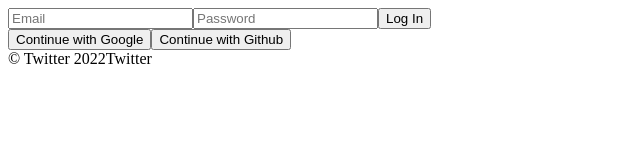
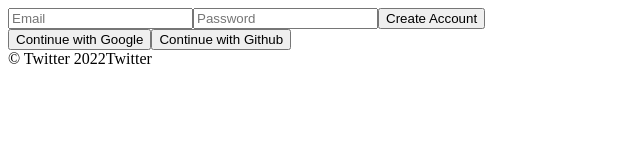
Before and after one commit to vi2920va/twitter-firebase-web, a React (Create React App) app: page /#/ in a window 1280 px wide. Shown: the top 160 px of the page, without its empty margins (0-640 px from the left). Built offline with nearby package versions, Linux system fonts and the light colour scheme; no server answers.

Commit message:
:heavy_plus_sign: Add - Creating Account

```diff
--- a/src/App.tsx
+++ b/src/App.tsx
@@ -4,7 +4,6 @@
 
 function App() {
   const [isLoggedIn, setIsLoggedIn] = useState(authService.currentUser);
-  console.log(isLoggedIn);
   return (
     <>
       <AppRouter isLoggedIn={isLoggedIn} />
--- a/src/routes/Auth.tsx
+++ b/src/routes/Auth.tsx
@@ -1,8 +1,10 @@
 import React, { useState } from "react";
+import { authService } from "../firebase";
 
 const Auth = () => {
   const [email, setEmail] = useState("");
   const [password, setPassword] = useState("");
+  const [newAccount, setNewAccount] = useState(true);
   const handleInput = (event: React.ChangeEvent<HTMLInputElement>) => {
     const { name, value } = event.currentTarget;
     switch (name) {
@@ -14,14 +16,28 @@
         break;
     }
   };
-  const onSubmit = (event: React.FormEvent<HTMLFormElement>) => {
+  const onSubmit = async (event: React.FormEvent<HTMLFormElement>) => {
     event.preventDefault();
+    try {
+      let data;
+      if (newAccount) {
+        data = await authService.createUserWithEmailAndPassword(
+          email,
+          password
+        );
+      } else {
+        data = await authService.signInWithEmailAndPassword(email, password);
+      }
+      console.log(data);
+    } catch (erros) {
+      console.log(erros);
+    }
   };
   return (
     <div>
       <form onSubmit={onSubmit}>
         <input
-          type="text"
+          type="email"
           placeholder="Email"
           value={email}
           name="email"
@@ -36,7 +52,9 @@
           onChange={handleInput}
           required
         />
-        <button type="submit">Log In</button>
+        <button type="submit">
+          {newAccount ? "Create Account" : "Log In"}
+        </button>
       </form>
       <div>
         <button>Continue with Google</button>
```
